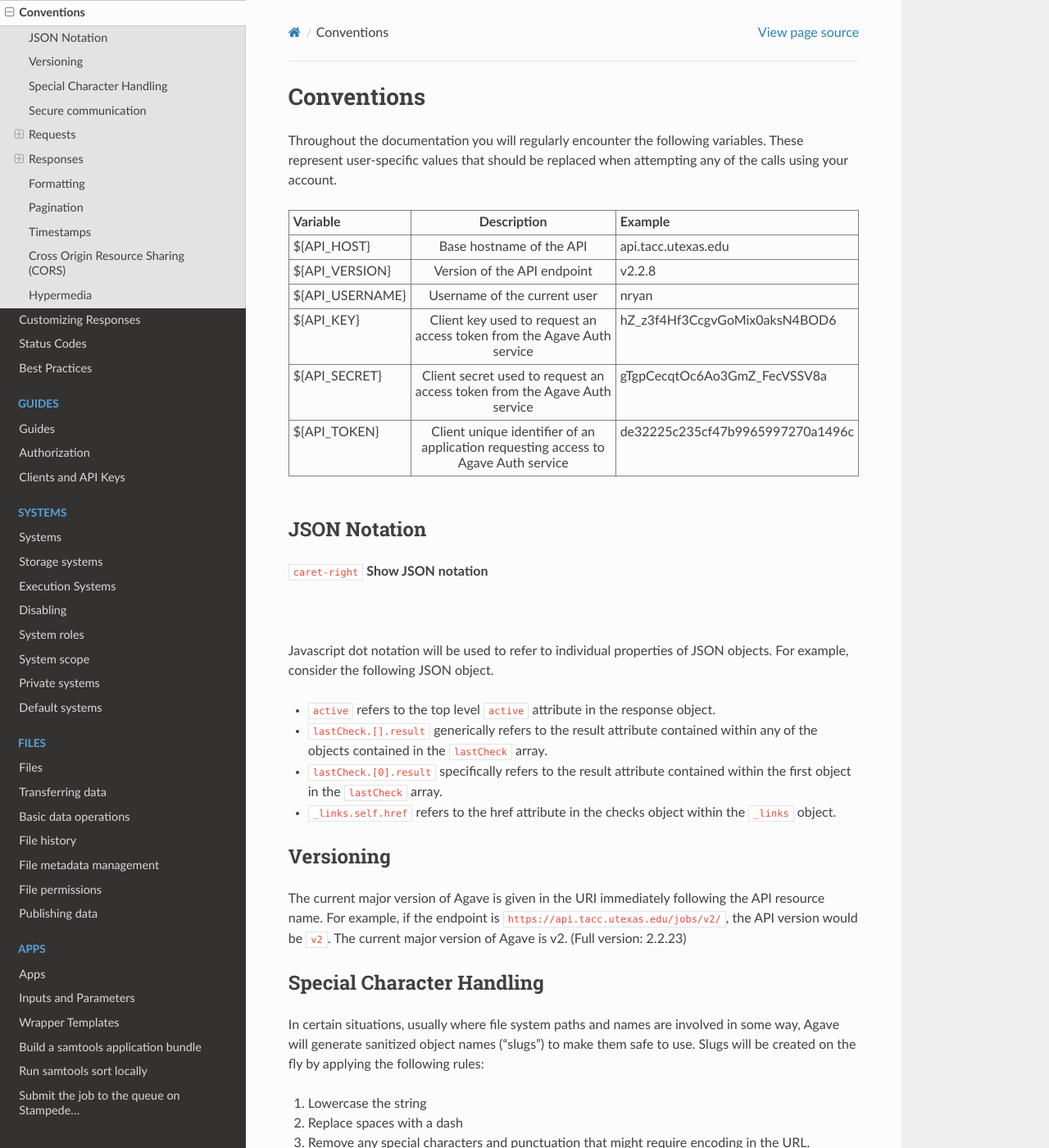
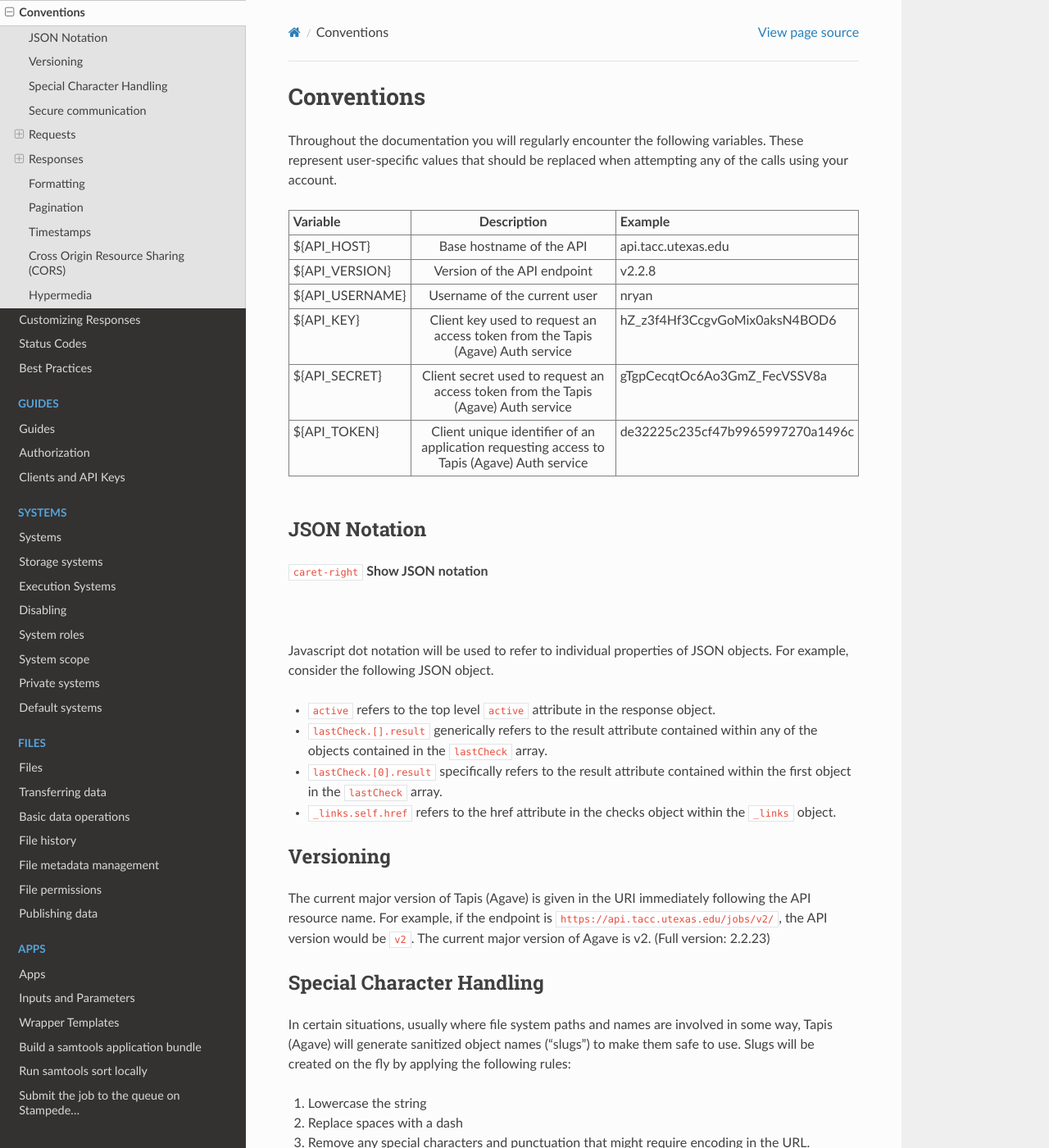
Before and after one commit to TACC-Cloud/agave-docs, a Sphinx documentation site: the page built from docs/agave/introduction/conventions.rst, in a window 1280 px wide and 1400 px high. Shown: the whole window at 82% size. Built offline with Sphinx 7.4.7 and the Read the Docs theme 2.0.0, drawn with Linux system fonts in a browser that asks for light colours; pages that are not in the unit, such as notebooks, are missing from menus; cross-references to code outside the pages are shown as plain code; some of the changed text lies outside the part shown.

Commit message:
redo conventions

```diff
--- a/docs/agave/introduction/conventions-response-customization.rst
+++ b/docs/agave/introduction/conventions-response-customization.rst
@@ -101,6 +101,6 @@ Customizing Responses
      }
    ]
 
-In many situations, Agave may return back too much or too little information in the response to a query. For example, when searching jobs, the ``inputs`` and ``parameters`` fields are not included in the default summary response objects. You can customize the responses you receive from all the Science APIs using the ``filter`` query parameter.
+In many situations, Tapis (Agave) may return back too much or too little information in the response to a query. For example, when searching jobs, the ``inputs`` and ``parameters`` fields are not included in the default summary response objects. You can customize the responses you receive from all the Science APIs using the ``filter`` query parameter.
 
 The ``filter`` query parameter takes a comma-delimited list of fields to return for each object in the response. Each field may be referenced using JSON notation similar to the search syntax (minus the ``.[operation]`` suffix.
--- a/docs/agave/introduction/conventions.rst
+++ b/docs/agave/introduction/conventions.rst
@@ -29,16 +29,16 @@ Throughout the documentation you will regularly encounter the following variable
        <td>nryan</td>
      <tr></tr>
        <td>${API_KEY}</td>
-       <td align="center">Client key used to request an access token from the Agave Auth service</td>
+       <td align="center">Client key used to request an access token from the Tapis (Agave) Auth service</td>
        <td>hZ_z3f4Hf3CcgvGoMix0aksN4BOD6</td>
      <tr></tr>
        <td>${API_SECRET}</td>
-       <td align="center">Client secret used to request an access token from the Agave Auth service</td>
+       <td align="center">Client secret used to request an access token from the Tapis (Agave) Auth service</td>
        <td>gTgpCecqtOc6Ao3GmZ_FecVSSV8a</td>
      <tr>
      </tr>
        <td>${API_TOKEN}</td>
-       <td align="center">Client unique identifier of an application requesting access to Agave Auth service</td>
+       <td align="center">Client unique identifier of an application requesting access to Tapis (Agave) Auth service</td>
        <td>de32225c235cf47b9965997270a1496c</td>
      </tr>
    </table>
@@ -116,12 +116,12 @@ Javascript dot notation will be used to refer to individual properties of JSON o
 Versioning
 ----------
 
-The current major version of Agave is given in the URI immediately following the API resource name. For example, if the endpoint is ``https://api.tacc.utexas.edu/jobs/v2/``\ , the API version would be ``v2``. The current major version of Agave is v2. (Full version: 2.2.23)
+The current major version of Tapis (Agave) is given in the URI immediately following the API resource name. For example, if the endpoint is ``https://api.tacc.utexas.edu/jobs/v2/``\ , the API version would be ``v2``. The current major version of Agave is v2. (Full version: 2.2.23)
 
 Special Character Handling
 --------------------------
 
-In certain situations, usually where file system paths and names are involved in some way, Agave will generate sanitized object names ("slugs") to make them safe to use. Slugs will be created on the fly by applying the following rules:
+In certain situations, usually where file system paths and names are involved in some way, Tapis (Agave) will generate sanitized object names ("slugs") to make them safe to use. Slugs will be created on the fly by applying the following rules:
 
 
 #. Lowercase the string
@@ -131,12 +131,12 @@ In certain situations, usually where file system paths and names are involved in
 Secure communication
 --------------------
 
-Agave uses SSL to secure communication with the clients. If HTTPS is not specified in the request, the request will be redirected to a secure channel.
+Tapis (Agave) uses SSL to secure communication with the clients. If HTTPS is not specified in the request, the request will be redirected to a secure channel.
 
 Requests
 --------
 
-The Agave API is based on :raw-html-m2r:`<a title="REST" href="http://en.wikipedia.org/wiki/Representational_state_transfer" target="_blank">REST</a>` principles: data resources are accessed via standard HTTPS requests in UTF-8 format to an API endpoint. The API uses appropriate HTTP verbs for each action whenever possible.
+The Tapis (Agave) API is based on :raw-html-m2r:`<a title="REST" href="http://en.wikipedia.org/wiki/Representational_state_transfer" target="_blank">REST</a>` principles: data resources are accessed via standard HTTPS requests in UTF-8 format to an API endpoint. The API uses appropriate HTTP verbs for each action whenever possible.
 
 
 .. raw:: html
@@ -240,7 +240,7 @@ Response Details
        "result": {}
    }
 
-Apart from the response code, all responses from Agave are in the form of a json object. The object takes the following form.
+Apart from the response code, all responses from Tapis (Agave) are in the form of a json object. The object takes the following form.
 
 
 .. raw:: html
@@ -265,7 +265,7 @@ Apart from the response code, all responses from Agave are in the form of a json
      <tr></tr>
        <td>version</td>
        <td align="center">string</td>
-       <td>The current full release version of Agave. Ex “2.1.16-r8228”</td>
+       <td>The current full release version of Tapis (Agave). Ex “2.1.16-r8228”</td>
      </tr>
    </table>
 
@@ -359,7 +359,7 @@ Timestamps are returned in \ :raw-html-m2r:`<a href="http://en.wikipedia.org/wi
 Cross Origin Resource Sharing (CORS)
 ------------------------------------
 
-Many modern applications choose to implement client-server communication exclusively in Javascript. For this reason, Agave provides :raw-html-m2r:`<a href="http://en.wikipedia.org/wiki/Cross-origin_resource_sharing" title="CORS" target="_blank">cross-origin resource sharing (CORS)</a>` support so AJAX requests from a web browser are not constrained by cross-origin requests and can safely make GET, PUT, POST, and DELETE requests to the API.
+Many modern applications choose to implement client-server communication exclusively in Javascript. For this reason, Tapis (Agave) provides :raw-html-m2r:`<a href="http://en.wikipedia.org/wiki/Cross-origin_resource_sharing" title="CORS" target="_blank">cross-origin resource sharing (CORS)</a>` support so AJAX requests from a web browser are not constrained by cross-origin requests and can safely make GET, PUT, POST, and DELETE requests to the API.
 
 Hypermedia
 ----------
@@ -385,4 +385,4 @@ Hypermedia
        }
    }
 
-Agave is a fully descriptive hypermedia API. Given any point, you should be able to run API through the links provided in the ``_links`` object in each resource representation. The following user metadata object contains two referenced objects. The first, ``self`` is common to all objects, and contains the URL of that object. The second, ``owner`` contains the URL to the profile of the user who created the object.
+Tapis (Agave) is a fully descriptive hypermedia API. Given any point, you should be able to run API through the links provided in the ``_links`` object in each resource representation. The following user metadata object contains two referenced objects. The first, ``self`` is common to all objects, and contains the URL of that object. The second, ``owner`` contains the URL to the profile of the user who created the object.
--- a/docs/agave/introduction/introduction.rst
+++ b/docs/agave/introduction/introduction.rst
@@ -2,7 +2,7 @@
 Introduction
 ============
 
-The Agave Platform is an open source, science-as-a-service API platform for powering your digital lab. Agave allows you to bring together your public, private, and shared high performance
+The Tapis (Agave) Platform is an open source, science-as-a-service API platform for powering your digital lab. Agave allows you to bring together your public, private, and shared high performance
 computing (HPC), high throughput computing (HTC), Cloud, and Big Data resources under a single, web-friendly REST API.
 
 
@@ -11,4 +11,4 @@ computing (HPC), high throughput computing (HTC), Cloud, and Big Data resources
 * Collaborate meaningfully
 * Integrate anywhere
 
-The Agave documentation site contains documentation, guides, tutorials, and lots of examples to help you build your own digital lab.
+The Tapis (Agave) documentation site contains documentation, guides, tutorials, and lots of examples to help you build your own digital lab.
```
